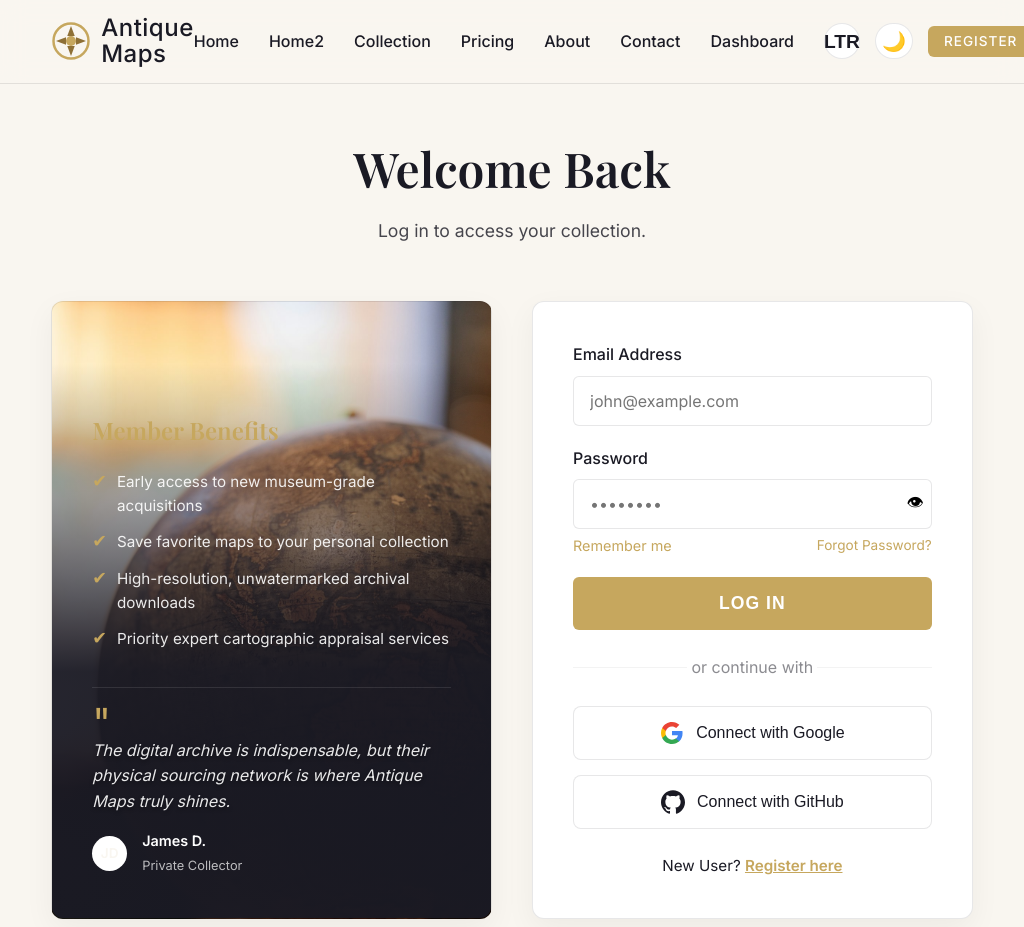
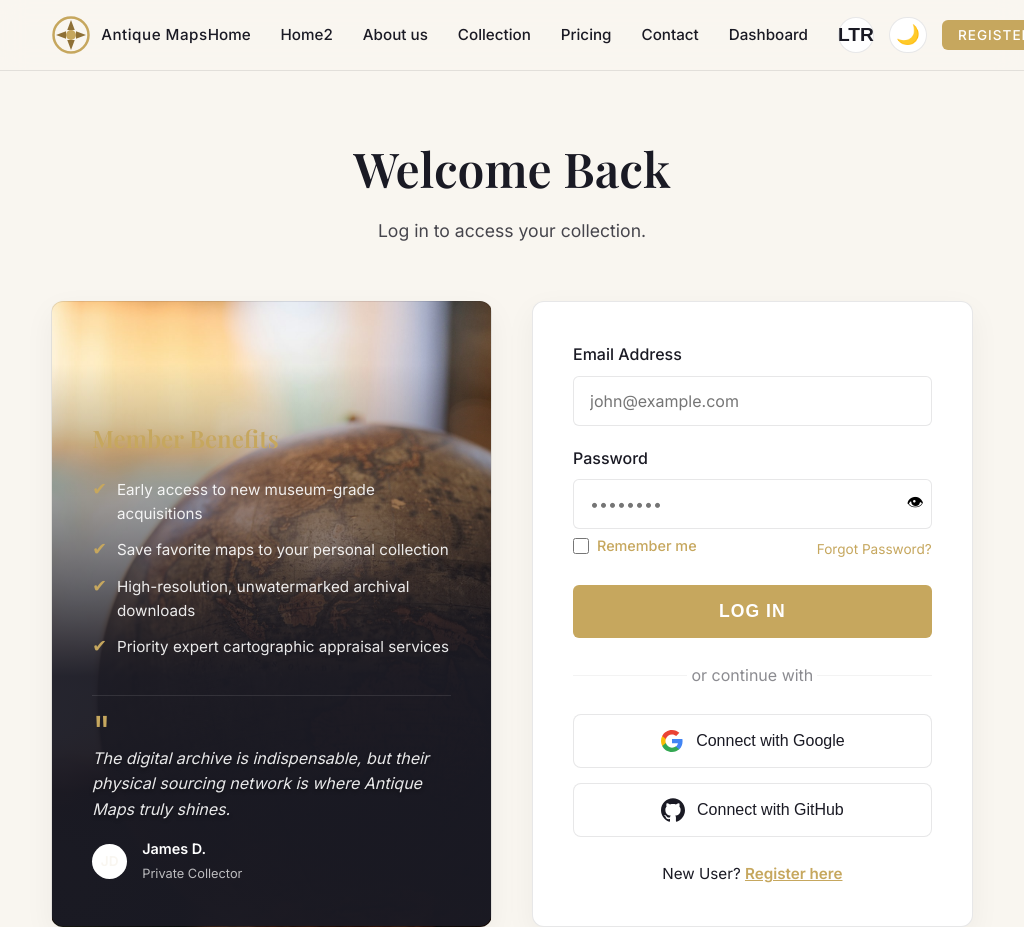
Before and after one commit to mohammedakthar-1615/Antique-Maps, a plain HTML site: page login.html in a window 1024 px wide. Drawn offline with nearby package versions, Linux system fonts and the light colour scheme; a web font is replaced by a local one.

Commit message:
1024px fix

```diff
--- a/assets/css/style.css
+++ b/assets/css/style.css
@@ -154,6 +154,19 @@ header {
   .nav-actions { display: flex; align-items: center; }
   .nav a { line-height: 1.1; }
   .logo img { width: 34px; height: 34px; }
+
+  /* Prevent nav labels (e.g. "About Us") from wrapping at ~1024px
+     keep links on a single line and slightly reduce spacing */
+  .nav-menu,
+  .nav ul {
+    gap: 14px;
+  }
+
+  .nav-menu a,
+  .nav a {
+    white-space: nowrap;
+    font-size: 0.95rem;
+  }
 }
 
 .logo {
--- a/login.html
+++ b/login.html
@@ -104,9 +104,10 @@
             <ul class="nav-menu">
                 <li><a href="index.html">Home</a></li>
                 <li><a href="index2.html">Home2</a></li>
+                <li><a href="about.html">About us</a></li>
                 <li><a href="collection.html">Collection</a></li>
                 <li><a href="pricing.html">Pricing</a></li>
-                <li><a href="about.html">About</a></li>
+
                 <li><a href="contact.html">Contact</a></li>
                 <li><a href="dashboard.html">Dashboard</a></li>
                 <li><a href="register.html" class="btn btn-mobile">Register</a></li>
@@ -208,7 +209,10 @@
                     </div>
 
                     <div style="display:flex; justify-content:space-between; align-items:center; margin-bottom:20px;">
-                        <a href="#" class="remember-me" style="font-size: 0.9rem; color: var(--secondary); text-decoration: none;">Remember me</a>
+                        <label for="remember" class="remember-me" style="display:inline-flex; align-items:center; gap:8px; font-size: 0.9rem; color: var(--secondary); text-decoration: none;">
+                            <input type="checkbox" id="remember" name="remember" style="width:16px; height:16px;">
+                            <span>Remember me</span>
+                        </label>
                         <a href="#" style="font-size: 0.85rem; color: var(--secondary); text-decoration: none;">Forgot Password?</a>
                     </div>
 
```
Also changed, not shown: register.html (+2 -1 lines).
